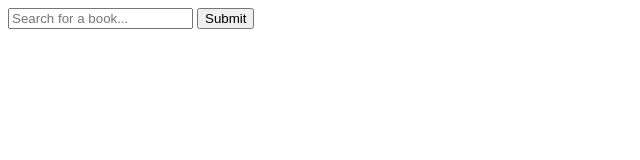
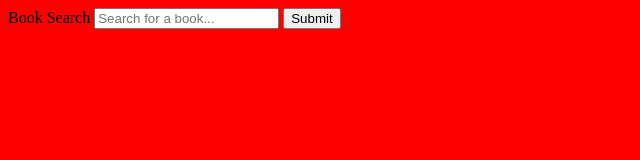
Before and after one commit to veloblank/abandoned-readify-frontend, a plain HTML site: page index.html in a window 1280 px wide. Shown: the whole page, without its empty margins (0-640 px from the left). Drawn offline with Linux system fonts and the light colour scheme.

Commit message:
Connect stylesheet and create index containers

```diff
--- a/index.html
+++ b/index.html
@@ -11,11 +11,16 @@
 
 <body>
   <div class="container">
-    <form>
-      <label for="search"></label>
-      <input type="text" placeholder="Search for a book..." />
-      <input type="submit" />
-    </form>
+    <div class="search-bar">
+      <form>
+        <label for="search">Book Search</label>
+        <input id="searchtype=" text" placeholder="Search for a book..." />
+        <input type="submit" />
+      </form>
+    </div>
+    <div class="recent-searches">
+
+    </div>
   </div>
 
 </body>
--- a/styles/style.css
+++ b/styles/style.css
@@ -0,0 +1,3 @@
+body {
+  background-color: red;
+}
```
